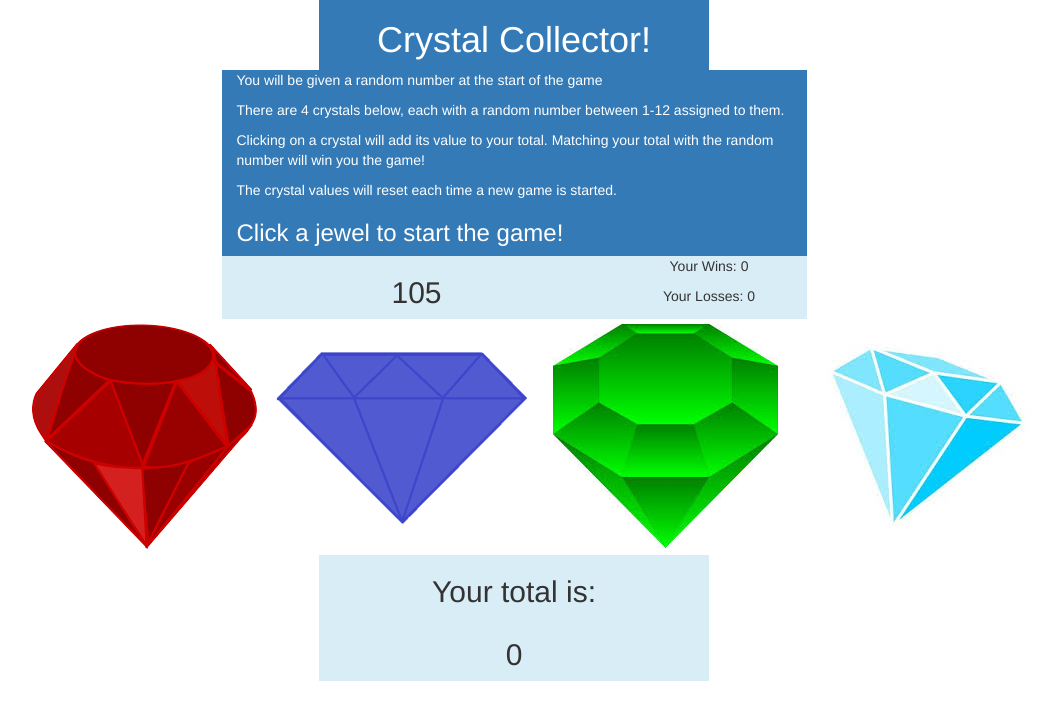
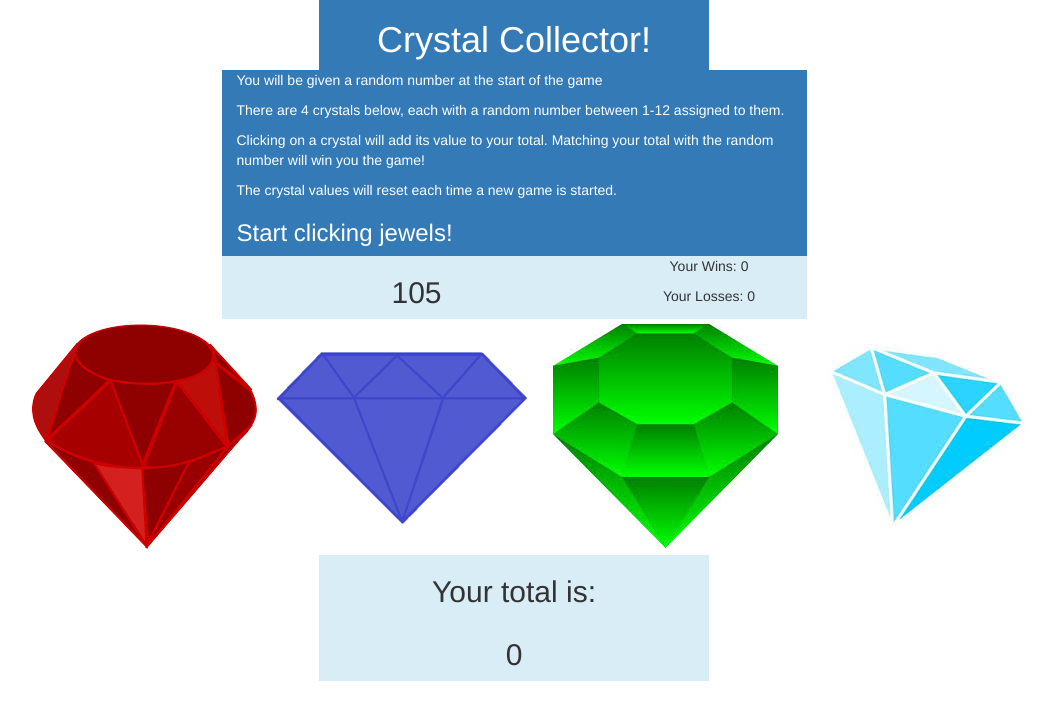
Before and after one commit to Dolson30/unit-4-game, a plain HTML site: page index.html in a window 1280 px wide. Both pictures are taken after a click on the picture 270 px from the left and 436 px from the top of the page. Shown: the whole page, without its empty margins (126-1181 px from the left). Drawn offline with nearby package versions, Linux system fonts and the light colour scheme.

Commit message:
Text changes

```diff
--- a/assets/javascript/main.js
+++ b/assets/javascript/main.js
@@ -24,6 +24,7 @@ function newGame()
     diamondValue = Math.floor(Math.random() * 12) + 1;
     $("#diamond").val(diamondValue);
     $("#matchNum").text(finalNumber.toString());
+    $("#status").text("Start clicking jewels!");
     userNumber = 0;
     $("#score").text(userNumber);
     gameOver = false;
@@ -49,6 +50,7 @@ $(".jewel").click(function()
         $("#matchNum").text("You Win! Click a jewel to restart the game!");
         wins = wins + 1;
         $("#wins").text("Your Wins: " + wins);
+        $("#status").text("Click a jewel to restart!");
         gameOver = true;
     }
     else if(userNumber > finalNumber)
@@ -56,6 +58,7 @@ $(".jewel").click(function()
         $("#matchNum").text("You Lose! Click a jewel to restart the game!");
         losses = losses + 1;
         $("#losses").text("Your Losses: " + losses);
+        $("#status").text("Click a jewel to restart!");
         gameOver = true;
     }
     else
--- a/index.html
+++ b/index.html
@@ -27,7 +27,7 @@
                 <P>There are 4 crystals below, each with a random number between 1-12 assigned to them.</P>
                 <p>Clicking on a crystal will add its value to your total. Matching your total with the random number will win you the game!</p>
                 <p>The crystal values will reset each time a new game is started.</p>
-                <h3>Click a jewel to start the game!</h3>
+                <h3 id="status">Click a jewel to start the game!</h3>
             </div>
             <div class="col-sm-3 col-md-3 col-lg-3"></div>
         </div>
```
